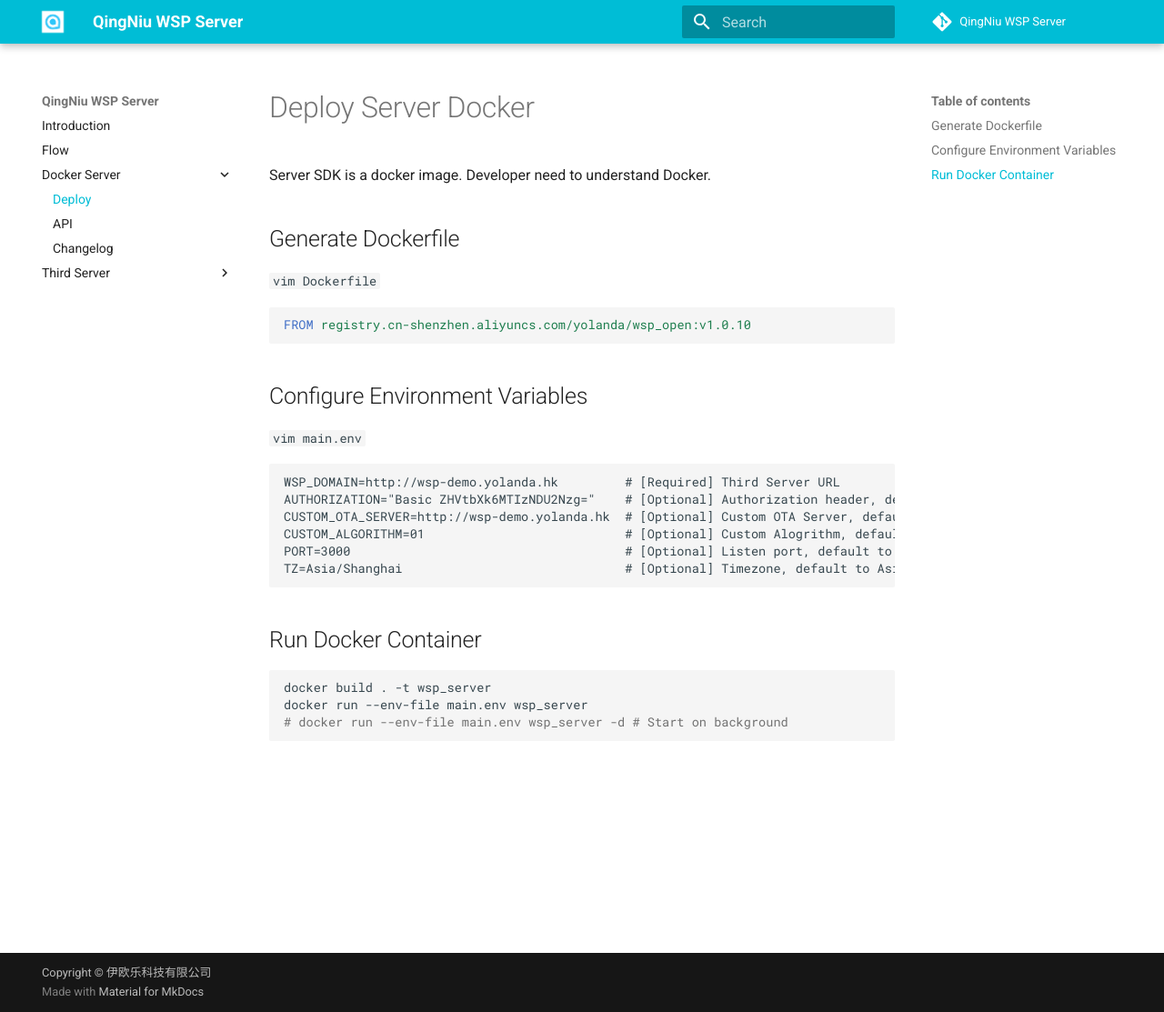
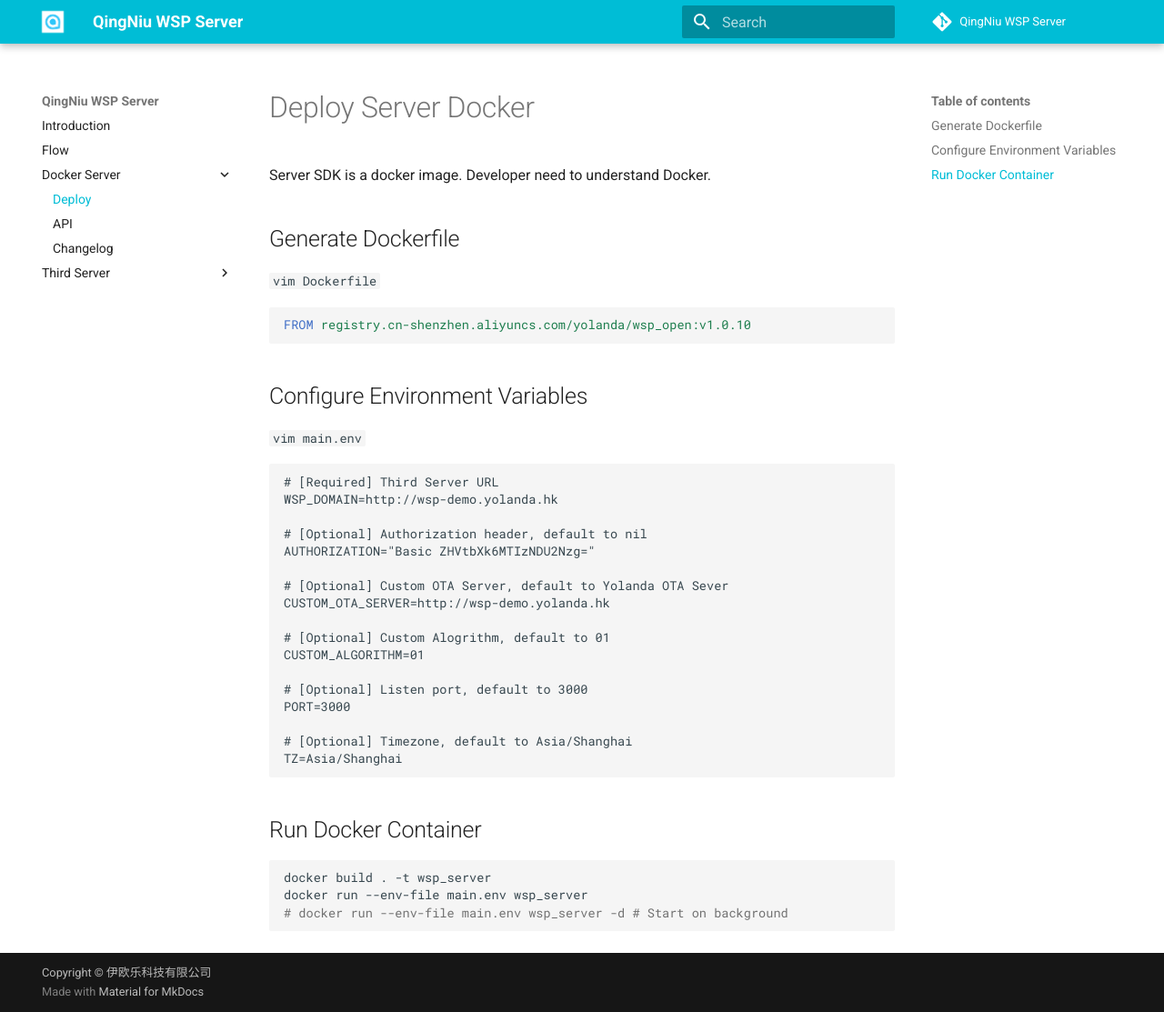
Before and after one commit to YolandaQingniu/qn_wsp_server_doc_english, an MkDocs documentation site: the page built from docs/docker/deploy_docker_server.md, in a window 1280 px wide and 1113 px high. Shown: the whole window at 91% size. Built offline with MkDocs 1.6.1 and Material for MkDocs 9.7.7, drawn with Linux system fonts in a browser that asks for light colours.

````diff
--- a/docs/docker/deploy_docker_server.md
+++ b/docs/docker/deploy_docker_server.md
@@ -11,12 +11,23 @@ FROM registry.cn-shenzhen.aliyuncs.com/yolanda/wsp_open:v1.0.10
 ## Configure Environment Variables
 `vim main.env`
 ```
-WSP_DOMAIN=http://wsp-demo.yolanda.hk         # [Required] Third Server URL
-AUTHORIZATION="Basic ZHVtbXk6MTIzNDU2Nzg="    # [Optional] Authorization header, default to nil
-CUSTOM_OTA_SERVER=http://wsp-demo.yolanda.hk  # [Optional] Custom OTA Server, default to Yolanda OTA Sever
-CUSTOM_ALGORITHM=01                           # [Optional] Custom Alogrithm, default to 01
-PORT=3000                                     # [Optional] Listen port, default to 3000
-TZ=Asia/Shanghai                              # [Optional] Timezone, default to Asia/Shanghai
+# [Required] Third Server URL
+WSP_DOMAIN=http://wsp-demo.yolanda.hk
+
+# [Optional] Authorization header, default to nil
+AUTHORIZATION="Basic ZHVtbXk6MTIzNDU2Nzg="
+
+# [Optional] Custom OTA Server, default to Yolanda OTA Sever
+CUSTOM_OTA_SERVER=http://wsp-demo.yolanda.hk
+
+# [Optional] Custom Alogrithm, default to 01
+CUSTOM_ALGORITHM=01
+
+# [Optional] Listen port, default to 3000
+PORT=3000
+
+# [Optional] Timezone, default to Asia/Shanghai
+TZ=Asia/Shanghai
 ```
 
 ## Run Docker Container
````
